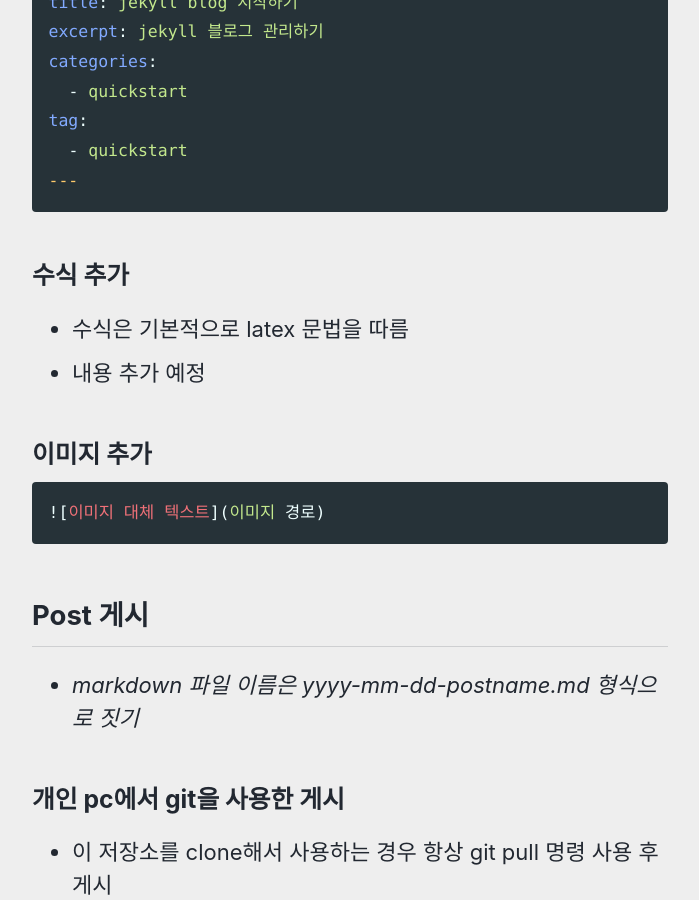
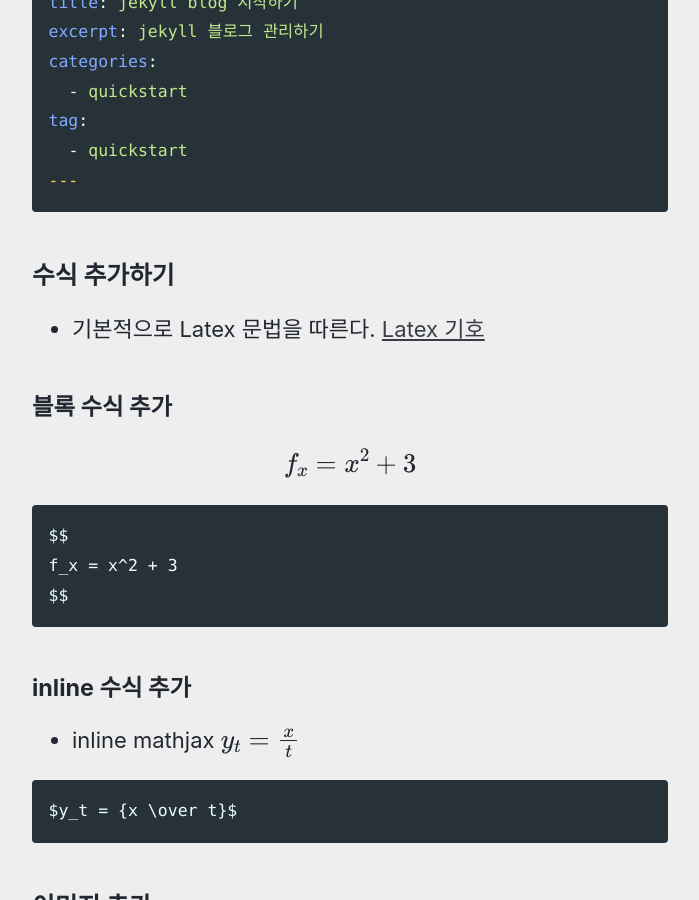
Before and after one commit to TAVEResearch/TAVEResearch.github.io, a Jekyll site: the page built from _posts/2021-06-18-quickstart.md, in a window 1280 px wide and 900 px high, scrolled down 1222 px. Shown: the whole window, without its empty margins (290-989 px from the left). Built offline with Jekyll 4.4.1, drawn with Linux system fonts in a browser that asks for light colours; cached includes are drawn as plain includes; formulas are drawn with MathJax 3; some of the changed text lies outside the part shown.

Commit message:
amend post

````diff
--- a/_posts/2021-06-18-quickstart.md
+++ b/_posts/2021-06-18-quickstart.md
@@ -53,10 +53,29 @@ tag:
 ---
 ```
 
-### 수식 추가
+### 수식 추가하기
 
-- 수식은 기본적으로 latex 문법을 따름
-- 내용 추가 예정
+- 기본적으로 Latex 문법을 따른다. [Latex 기호](https://ko.wikipedia.org/wiki/%EC%9C%84%ED%82%A4%EB%B0%B1%EA%B3%BC:TeX_%EB%AC%B8%EB%B2%95)
+
+#### 블록 수식 추가
+
+$$
+f_x = x^2 + 3
+$$
+
+```markdown
+$$
+f_x = x^2 + 3
+$$
+```
+
+#### inline 수식 추가
+
+- inline mathjax $y_t = {x \over t}$
+
+```
+$y_t = {x \over t}$
+```
 
 ### 이미지 추가
 
````
